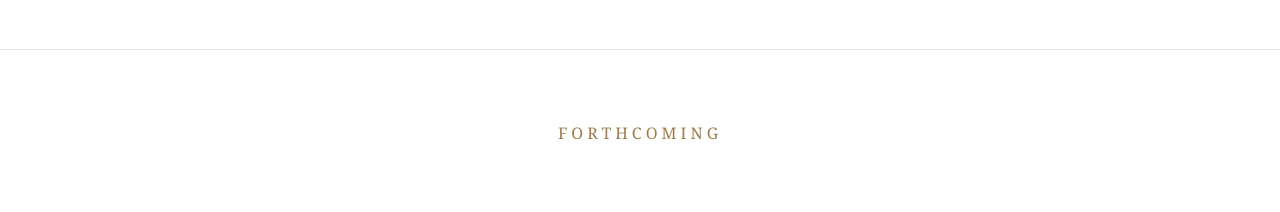
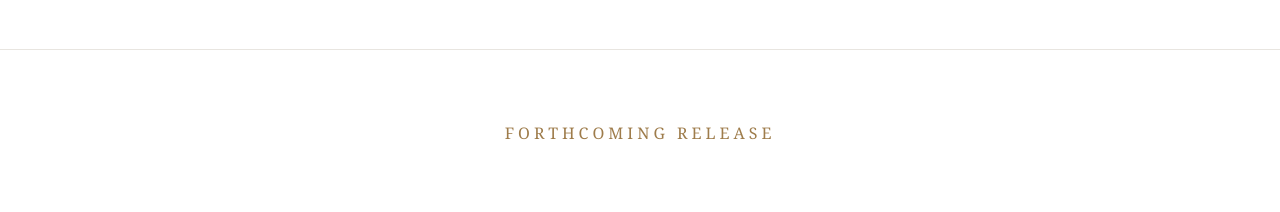
Before and after one commit to jmurray539-bit/laureate-site, a React (Vite) app: page / in a window 1280 px wide. Shown: the part 1320-1532 px from the top of the page. Built offline with nearby package versions, Linux system fonts and the light colour scheme.

Commit message:
Update headline section on homepage

```diff
--- a/src/pages/laureate_homepage_v5.jsx
+++ b/src/pages/laureate_homepage_v5.jsx
@@ -243,7 +243,7 @@ Over time, accomplished individuals accumulate more than credentials. They accum
           marginBottom: "24px",
           textAlign: "center",
         }}>
-          Forthcoming
+          Forthcoming Release
         </p>
         <div className="forthcoming-row">
           {/* Book image — flush left, shadow allowed to bleed right */}
```
